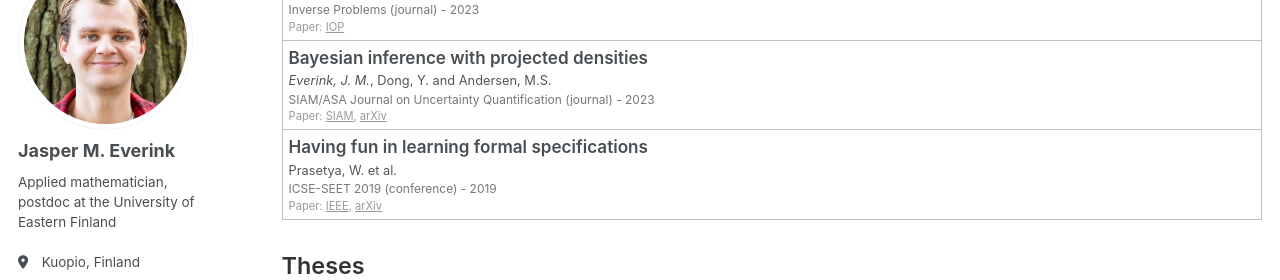
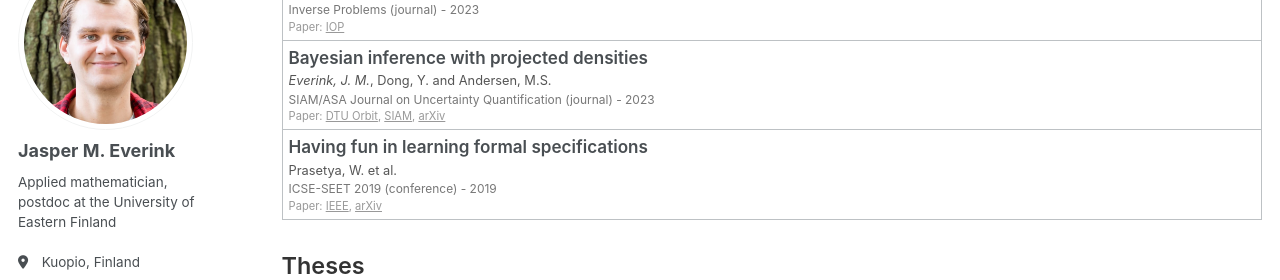
Before and after one commit to jeverink/jeverink.github.io, a Jekyll site: the page built from _pages/publications.md, in a window 1280 px wide and 900 px high, scrolled down 811 px. Shown: the part 151-431 px from the top of the window. Built offline with Jekyll 4.4.1, drawn with Linux system fonts in a browser that asks for light colours; some web fonts are replaced.

Commit message:
Update publications.md

```diff
--- a/_pages/publications.md
+++ b/_pages/publications.md
@@ -293,7 +293,6 @@ redirect_from:
           <div class="pub-source">Paper: <a href="https://doi.org/10.1016/j.jcp.2026.114787">Elsevier</a>, Code: <a href="https://doi.org/10.5281/zenodo.15807484">Zenodo</a></div>
         </td>
       </tr>
-
       <tr data-tags="application uq" data-type="journal">
         <td>
           <div class="pub-title">Bayesian velocity-space tomography with collision- and charge-exchange-physics prior from fast-ion D-alpha measurements at TCV with uncertainty quantification</div>
@@ -302,7 +301,6 @@ redirect_from:
           <div class="pub-source">Paper: <a href="http://doi.org/10.1088/1361-6587/ae3858">IOP</a></div>
         </td>
       </tr>
-
       <tr data-tags="models uq software" data-type="preprint">
         <td>
           <div class="pub-title">A computational framework and implementation of implicit priors in Bayesian inverse problems</div>
@@ -311,7 +309,6 @@ redirect_from:
           <div class="pub-source">Paper: <a href="https://arxiv.org/abs/2509.11781">arXiv</a>, Code: <a href="https://doi.org/10.5281/zenodo.17115255">Zenodo</a></div>
         </td>
       </tr>
-
       <tr data-tags="uq" data-type="conference">
         <td>
           <div class="pub-title">Self-supervised conformal prediction for uncertainty quantification in imaging problems</div>
@@ -320,7 +317,6 @@ redirect_from:
           <div class="pub-source">Paper: <a href="https://link.springer.com/chapter/10.1007/978-3-031-92366-1_9">Springer</a>,  <a href="https://arxiv.org/abs/2502.05127">arXiv</a></div>
         </td>
       </tr>
-
       <tr data-tags="models" data-type="preprint">
         <td>
           <div class="pub-title">The geometry and well-posedness of sparse regularized linear regression</div>
@@ -329,7 +325,6 @@ redirect_from:
           <div class="pub-source">Paper: <a href="https://arxiv.org/abs/2409.03461">arXiv</a></div>
         </td>
       </tr>
-
       <tr data-tags="application models" data-type="journal">
         <td>
           <div class="pub-title">Spatial regularization and level-set methods for experimental electrical impedance tomography with partial data</div>
@@ -338,7 +333,6 @@ redirect_from:
           <div class="pub-source">Paper: <a href="https://www.aimsciences.org/article/doi/10.3934/ammc.2024013">AIMS</a></div>
         </td>
       </tr>
-
       <tr data-tags="models uq" data-type="journal">
         <td>
           <div class="pub-title">Sparse Bayesian inference with regularized Gaussian distributions</div>
@@ -347,16 +341,14 @@ redirect_from:
           <div class="pub-source">Paper: <a href="https://iopscience.iop.org/article/10.1088/1361-6420/acf9c5">IOP</a></div>
         </td>
       </tr>
-
       <tr data-tags="models uq" data-type="journal">
         <td>
           <div class="pub-title">Bayesian inference with projected densities</div>
           <div class="pub-authors"><i>Everink, J. M.</i>, Dong, Y. and Andersen, M.S.</div>
           <div class="pub-venue">SIAM/ASA Journal on Uncertainty Quantification (journal) - 2023</div>
-          <div class="pub-source">Paper: <a href="https://epubs.siam.org/doi/full/10.1137/22M150695X">SIAM</a>, <a href="https://arxiv.org/abs/2209.12481">arXiv</a></div>
-        </td>
+          <div class="pub-source">Paper: <a href="https://orbit.dtu.dk/en/publications/bayesian-inference-with-projected-densities/">DTU Orbit</a>, <a href="https://epubs.siam.org/doi/full/10.1137/22M150695X">SIAM</a>, <a href="https://arxiv.org/abs/2209.12481">arXiv</a></div>
+        </td >
       </tr>
-
       <tr data-tags="software other" data-type="conference">
         <td>
           <div class="pub-title">Having fun in learning formal specifications</div>
```
